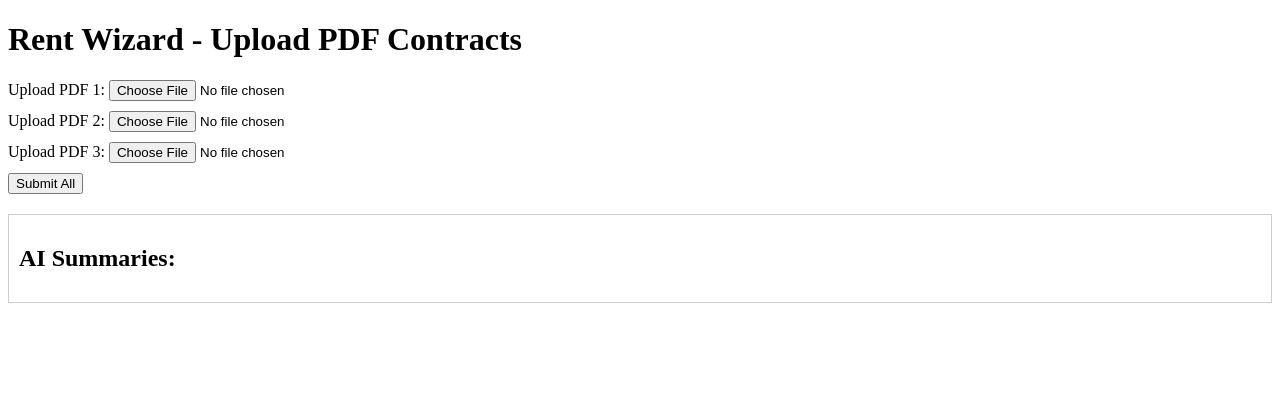
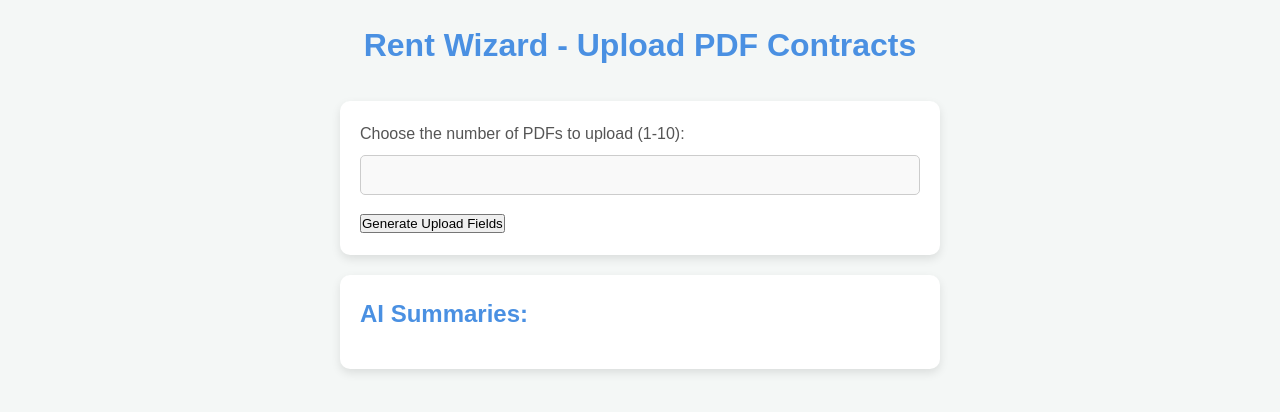
Before and after one commit to Tully9/TrinityHackathon, a Flask app: page / in a window 1280 px wide. Shown: the top 412 px of the page. Run offline with Flask 3, Linux system fonts and the light colour scheme; some libraries are stand-ins or nearby versions.

Commit message:
Add files via upload

```diff
--- a/BackEnd/templates/index.html
+++ b/BackEnd/templates/index.html
@@ -5,37 +5,117 @@
     <meta name="viewport" content="width=device-width, initial-scale=1.0">
     <title>Upload PDF for Analysis</title>
     <style>
-        .pdf-input {
+        * {
+            box-sizing: border-box;
+            margin: 0;
+            padding: 0;
+        }
+
+        body {
+            font-family: 'Arial', sans-serif;
+            background-color: #f4f7f6;
+            color: #333;
+            line-height: 1.6;
+            padding: 20px;
+        }
+
+        h1 {
+            font-size: 2rem;
+            color: #4a90e2;
+            text-align: center;
+            margin-bottom: 30px;
+        }
+
+        form {
+            max-width: 600px;
+            margin: 0 auto;
+            background-color: white;
+            padding: 20px;
+            border-radius: 10px;
+            box-shadow: 0 4px 10px rgba(0, 0, 0, 0.1);
+        }
+
+        label {
+            display: block;
+            font-size: 1rem;
+            color: #555;
+            margin-bottom: 8px;
+        }
+
+        input[type="number"], input[type="file"] {
+            width: 100%;
+            padding: 10px;
+            border-radius: 5px;
+            border: 1px solid #ccc;
+            font-size: 1rem;
+            background-color: #f9f9f9;
+            margin-bottom: 15px;
+        }
+
+        button[type="submit"] {
+            display: block;
+            width: 100%;
+            padding: 12px;
+            background-color: #4a90e2;
+            color: white;
+            border: none;
+            border-radius: 5px;
+            font-size: 1.2rem;
+            cursor: pointer;
+            transition: background-color 0.3s ease;
+        }
+
+        button[type="submit"]:hover {
+            background-color: #357abd;
+        }
+
+        .output {
+            margin-top: 30px;
+            max-width: 600px;
+            margin: 20px auto;
+            padding: 20px;
+            background-color: #fff;
+            border-radius: 10px;
+            box-shadow: 0 4px 10px rgba(0, 0, 0, 0.1);
+        }
+
+        h2 {
+            font-size: 1.5rem;
+            color: #4a90e2;
+            margin-bottom: 15px;
+        }
+
+        .summary {
+            background-color: #f1f7ff;
+            padding: 15px;
+            margin-top: 15px;
+            border-left: 4px solid #4a90e2;
+            border-radius: 5px;
+        }
+
+        .summary h3 {
+            font-size: 1.2rem;
+            color: #333;
             margin-bottom: 10px;
         }
-        .output {
-            border: 1px solid #ccc;
-            padding: 10px;
-            margin-top: 20px;
-        }
-        .summary {
-            margin-top: 10px;
-            padding: 5px;
-            background-color: #f9f9f9;
-            border: 1px solid #ddd;
+
+        .summary p {
+            font-size: 1rem;
+            color: #666;
         }
     </style>
 </head>
 <body>
     <h1>Rent Wizard - Upload PDF Contracts</h1>
-    <form id="pdfForm" enctype="multipart/form-data">
-        <div class="pdf-input">
-            <label for="pdfFile1">Upload PDF 1:</label>
-            <input type="file" id="pdfFile1" name="pdf" accept="application/pdf" required>
-        </div>
-        <div class="pdf-input">
-            <label for="pdfFile2">Upload PDF 2:</label>
-            <input type="file" id="pdfFile2" name="pdf" accept="application/pdf" required>
-        </div>
-        <div class="pdf-input">
-            <label for="pdfFile3">Upload PDF 3:</label>
-            <input type="file" id="pdfFile3" name="pdf" accept="application/pdf" required>
-        </div>
+
+    <form id="numberForm">
+        <label for="pdfCount">Choose the number of PDFs to upload (1-10):</label>
+        <input type="number" id="pdfCount" name="pdfCount" min="1" max="10" required>
+        <button type="button" id="generateFieldsBtn">Generate Upload Fields</button>
+    </form>
+
+    <form id="pdfForm" enctype="multipart/form-data" style="display: none;">
+        <div id="fileInputsContainer"></div>
         <button type="submit">Submit All</button>
     </form>
 
@@ -45,20 +125,57 @@
     </div>
 
     <script>
-        document.getElementById('pdfForm').addEventListener('submit', async function(event) {
+        const numberForm = document.getElementById('numberForm');
+        const generateFieldsBtn = document.getElementById('generateFieldsBtn');
+        const fileInputsContainer = document.getElementById('fileInputsContainer');
+        const pdfForm = document.getElementById('pdfForm');
+
+        generateFieldsBtn.addEventListener('click', function() {
+            const pdfCount = parseInt(document.getElementById('pdfCount').value);
+
+            // Clear any existing input fields
+            fileInputsContainer.innerHTML = '';
+
+            if (isNaN(pdfCount) || pdfCount < 1 || pdfCount > 10) {
+                alert('Please enter a number between 1 and 10.');
+                return;
+            }
+
+            // Generate the required number of file input fields
+            for (let i = 1; i <= pdfCount; i++) {
+                const pdfInputDiv = document.createElement('div');
+                pdfInputDiv.classList.add('pdf-input');
+
+                const label = document.createElement('label');
+                label.setAttribute('for', `pdfFile${i}`);
+                label.textContent = `Upload PDF ${i}:`;
+
+                const input = document.createElement('input');
+                input.setAttribute('type', 'file');
+                input.setAttribute('id', `pdfFile${i}`);
+                input.setAttribute('name', 'pdf');
+                input.setAttribute('accept', 'application/pdf');
+                input.setAttribute('required', true);
+
+                pdfInputDiv.appendChild(label);
+                pdfInputDiv.appendChild(input);
+                fileInputsContainer.appendChild(pdfInputDiv);
+            }
+
+            // Show the file upload form after the fields are generated
+            pdfForm.style.display = 'block';
+        });
+
+        pdfForm.addEventListener('submit', async function(event) {
             event.preventDefault();
 
             const formData = new FormData();
-            const pdfFiles = [
-                document.getElementById('pdfFile1').files[0],
-                document.getElementById('pdfFile2').files[0],
-                document.getElementById('pdfFile3').files[0]
-            ];
+            const pdfInputs = fileInputsContainer.querySelectorAll('input[type="file"]');
 
             // Append all selected files to FormData
-            pdfFiles.forEach((file) => {
-                if (file) {
-                    formData.append('pdf', file);
+            pdfInputs.forEach((input) => {
+                if (input.files[0]) {
+                    formData.append('pdf', input.files[0]);
                 }
             });
 
@@ -74,9 +191,10 @@
 
                 if (result.summaries) {
                     result.summaries.forEach((summary, index) => {
+                        const formattedSummary = formatSummary(summary);
                         const summaryDiv = document.createElement('div');
                         summaryDiv.classList.add('summary');
-                        summaryDiv.innerHTML = `<h3>Summary for PDF ${index + 1}:</h3><p>${summary}</p>`;
+                        summaryDiv.innerHTML = `<h3>Summary for PDF ${index + 1}:</h3><p>${formattedSummary}</p>`;
                         summariesContainer.appendChild(summaryDiv);
                     });
                 } else {
@@ -86,6 +204,27 @@
                 document.getElementById('summariesContainer').innerText = "An error occurred: " + error.message;
             }
         });
+
+        // Function to format summary text (replaces markdown-like syntax with proper HTML formatting)
+            function formatSummary(summary) {
+        // Remove single standalone '#' symbols (for erroneous extra hashtags)
+        let formattedText = summary.replace(/^\s*#\s*$/gm, '');
+
+        // Convert bold markdown syntax (e.g., **bold**) to HTML <strong>
+        formattedText = formattedText.replace(/\*\*(.*?)\*\*/g, '<strong>$1</strong>');
+
+        // Convert headings (###, ####) to <h3>, <h4> etc.
+        formattedText = formattedText.replace(/#### (.*?)(\n|$)/g, '<h4>$1</h4>');
+        formattedText = formattedText.replace(/### (.*?)(\n|$)/g, '<h3>$1</h3>');
+
+        // Replace new lines with <br> for HTML display
+        formattedText = formattedText.replace(/\n/g, '<br>');
+
+        return formattedText;
+    }
+
+
     </script>
+
 </body>
 </html>
```
